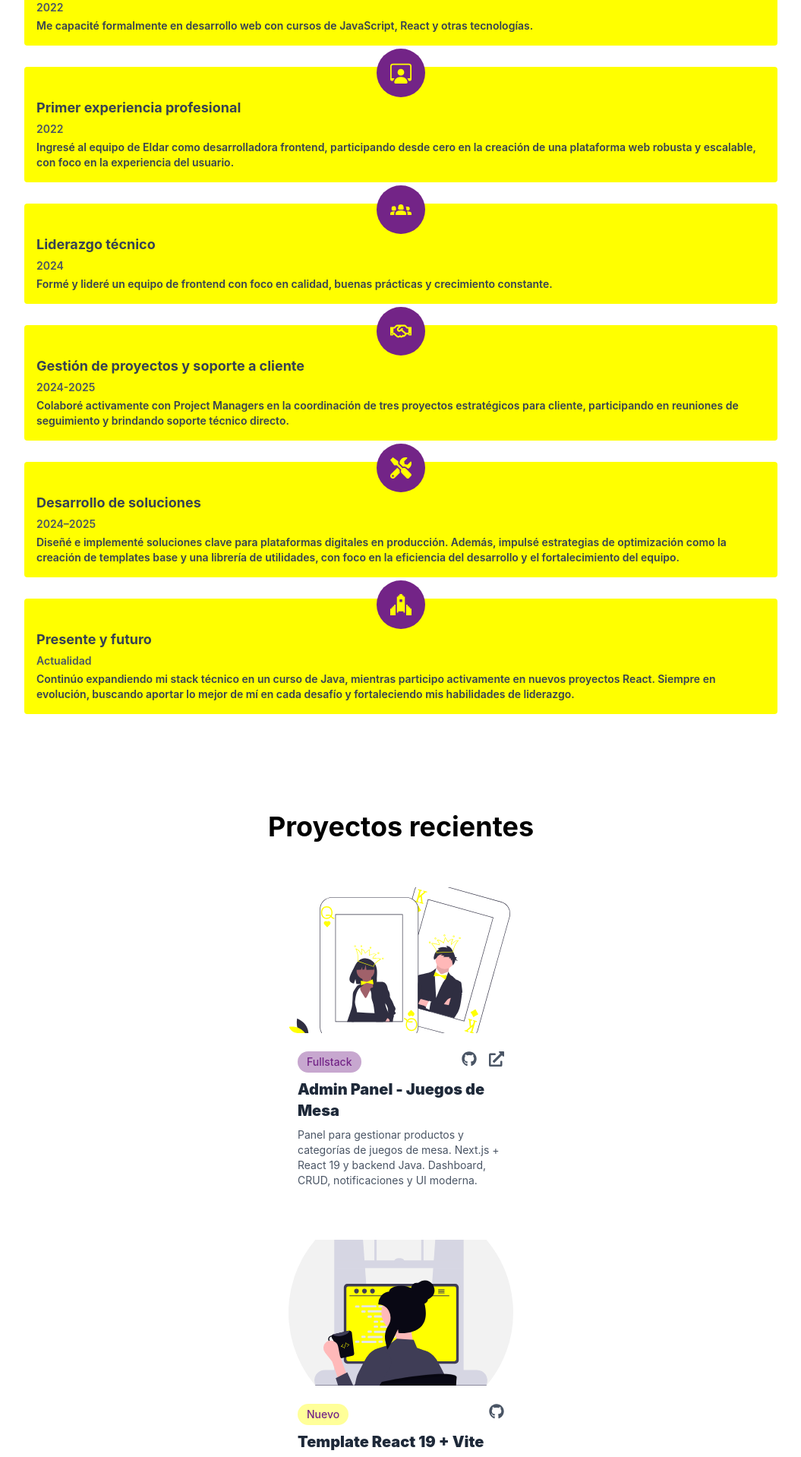
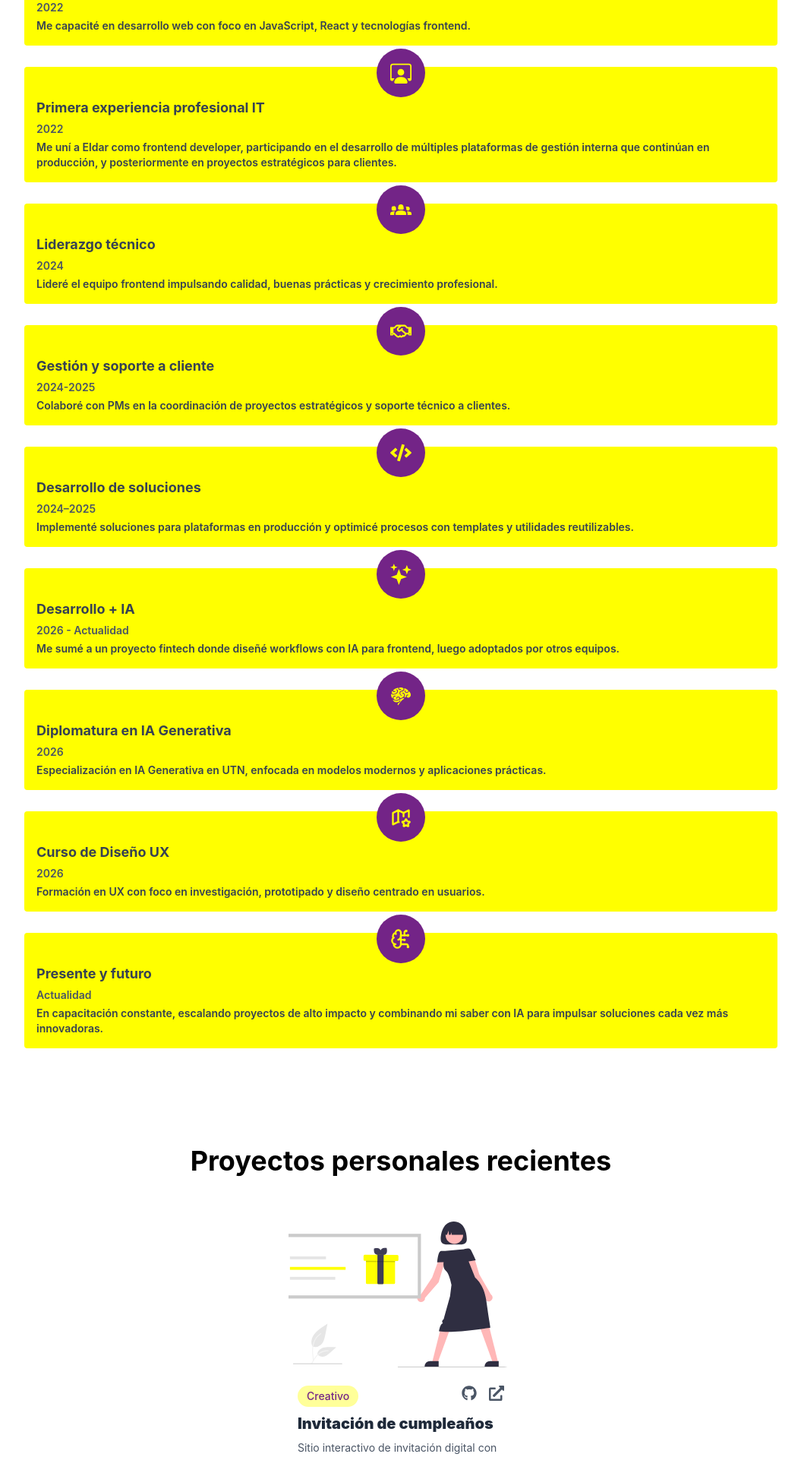
Before and after one commit to Nataliasoledadnavarro/portfolio-2025, a Next.js app: page / in a window 1280 px wide. Shown: the part 1080-2998 px from the top of the page at 76% size, without its empty margins (112-1167 px from the left). Built offline with nearby package versions, Linux system fonts and the light colour scheme.

Commit message:
feat: actualiza timeline y agrega nuevo proyecto al portfolio
- Optimización de textos del recorrido profesional
- Nueva card de proyecto "Invitación de cumpleaños"

```diff
--- a/src/components/sections/NewProjects.tsx
+++ b/src/components/sections/NewProjects.tsx
@@ -10,7 +10,7 @@ export default function NewProjects() {
   return (
     <section className="pt-28">
       <div className="container max-w-7xl mx-auto px-4">
-        <Titles text="Proyectos recientes" />
+        <Titles text="Proyectos personales recientes" />
         <motion.div
           className="grid grid-cols-1 md:grid-cols-3 gap-8"
           variants={staggerContainer}
--- a/src/contents/newProjects.ts
+++ b/src/contents/newProjects.ts
@@ -3,22 +3,32 @@ import { NewProjectProps } from "@/types";
 export const newProjects: NewProjectProps[] = [
   {
     id: 1,
+    title: "Invitación de cumpleaños",
+    description:
+      "Sitio interactivo de invitación digital con animaciones, diseño personalizado y experiencia responsive. Incluye integración con WhatsApp y Google Calendar para confirmar asistencia y agendar el evento.",
+    image: "/img/project_birthday.svg",
+    tag: { variant: "primary", name: "Creativo" },
+    githubLink: "https://github.com/Nataliasoledadnavarro/invitacion_cumple",
+    demoLink: "https://cumplo41.netlify.app/",
+  },
+  {
+    id: 2,
     title: "Admin Panel - Juegos de Mesa",
     description:
       "Panel para gestionar productos y categorías de juegos de mesa. Next.js + React 19 y backend Java. Dashboard, CRUD, notificaciones y UI moderna.",
     image: "/img/boardgames-admin.svg",
-    tag: {variant: 'secondary', name: "Fullstack"},
+    tag: { variant: "secondary", name: "Fullstack" },
     githubLink:
       "https://github.com/Nataliasoledadnavarro/boardgames-admin-panel-fe",
     demoLink: "https://boardgames-admin-panel-fe.vercel.app/",
   },
   {
-    id: 2,
+    id: 3,
     title: "Template React 19 + Vite",
     description:
       "Template base para proyectos con React 19, TypeScript, Tailwind CSS y Vite. Ideal para empezar rápido con las nuevas features.",
     image: "/img/template.svg",
-    tag: {variant: 'primary', name: "Nuevo"},
+    tag: { variant: "secondary", name: "Estrategia" },
     githubLink: "https://github.com/Nataliasoledadnavarro/template_react_19",
     demoLink: "",
   },
--- a/src/contents/timeline.tsx
+++ b/src/contents/timeline.tsx
@@ -1,8 +1,11 @@
 import { TimeLineItem } from "@/types";
-import { FaLaptopCode, FaReact, FaTools, FaRegHandshake } from "react-icons/fa";
-import { FaSpaceAwesome } from "react-icons/fa6";
+import { FaLaptopCode, FaReact, FaCode, FaRegHandshake } from "react-icons/fa";
 import { BsPersonWorkspace } from "react-icons/bs";
+import { TbMapStar } from "react-icons/tb";
 import { MdGroups2 } from "react-icons/md";
+import { GiBrain } from "react-icons/gi";
+import { IoSparklesSharp } from "react-icons/io5";
+import { LuBrainCircuit } from "react-icons/lu";
 
 export const timelineData: TimeLineItem[] = [
   {
@@ -18,15 +21,15 @@ export const timelineData: TimeLineItem[] = [
     icon: <FaReact className="h-7 w-7 text-primary" />,
     title: "Formación intensiva",
     description:
-      "Me capacité formalmente en desarrollo web con cursos de JavaScript, React y otras tecnologías.",
+      "Me capacité en desarrollo web con foco en JavaScript, React y tecnologías frontend.",
     year: "2022",
   },
   {
     side: "left",
     icon: <BsPersonWorkspace className="h-7 w-7 text-primary" />,
-    title: "Primer experiencia profesional",
+    title: "Primera experiencia profesional IT",
     description:
-      "Ingresé al equipo de Eldar como desarrolladora frontend, participando desde cero en la creación de una plataforma web robusta y escalable, con foco en la experiencia del usuario.",
+      "Me uní a Eldar como frontend developer, participando en el desarrollo de múltiples plataformas de gestión interna que continúan en producción, y posteriormente en proyectos estratégicos para clientes.",
     year: "2022",
   },
   {
@@ -34,31 +37,55 @@ export const timelineData: TimeLineItem[] = [
     icon: <MdGroups2 className="h-7 w-7 text-primary" />,
     title: "Liderazgo técnico",
     description:
-      "Formé y lideré un equipo de frontend con foco en calidad, buenas prácticas y crecimiento constante.",
+      "Lideré el equipo frontend impulsando calidad, buenas prácticas y crecimiento profesional.",
     year: "2024",
   },
   {
     side: "left",
     icon: <FaRegHandshake className="h-7 w-7 text-primary" />,
-    title: "Gestión de proyectos y soporte a cliente",
+    title: "Gestión y soporte a cliente",
     description:
-      "Colaboré activamente con Project Managers en la coordinación de tres proyectos estratégicos para cliente, participando en reuniones de seguimiento y brindando soporte técnico directo.",
+      "Colaboré con PMs en la coordinación de proyectos estratégicos y soporte técnico a clientes.",
     year: "2024-2025",
   },
   {
     side: "right",
-    icon: <FaTools className="h-7 w-7 text-primary" />,
+    icon: <FaCode className="h-7 w-7 text-primary" />,
     title: "Desarrollo de soluciones",
     description:
-      "Diseñé e implementé soluciones clave para plataformas digitales en producción. Además, impulsé estrategias de optimización como la creación de templates base y una librería de utilidades, con foco en la eficiencia del desarrollo y el fortalecimiento del equipo.",
+      "Implementé soluciones para plataformas en producción y optimicé procesos con templates y utilidades reutilizables.",
     year: "2024–2025",
   },
   {
     side: "left",
-    icon: <FaSpaceAwesome className="h-7 w-7 text-primary" />,
+    icon: <IoSparklesSharp className="h-7 w-7 text-primary" />,
+    title: "Desarrollo + IA",
+    description:
+      "Me sumé a un proyecto fintech donde diseñé workflows con IA para frontend, luego adoptados por otros equipos.",
+    year: "2026 - Actualidad",
+  },
+  {
+    side: "right",
+    icon: <GiBrain className="h-7 w-7 text-primary" />,
+    title: "Diplomatura en IA Generativa",
+    description:
+      "Especialización en IA Generativa en UTN, enfocada en modelos modernos y aplicaciones prácticas.",
+    year: "2026",
+  },
+  {
+    side: "left",
+    icon: <TbMapStar className="h-7 w-7 text-primary" />,
+    title: "Curso de Diseño UX",
+    description:
+      "Formación en UX con foco en investigación, prototipado y diseño centrado en usuarios.",
+    year: "2026",
+  },
+  {
+    side: "right",
+    icon: <LuBrainCircuit className="h-7 w-7 text-primary" />,
     title: "Presente y futuro",
     description:
-      "Continúo expandiendo mi stack técnico en un curso de Java, mientras participo activamente en nuevos proyectos React. Siempre en evolución, buscando aportar lo mejor de mí en cada desafío y fortaleciendo mis habilidades de liderazgo.",
+      "En capacitación constante, escalando proyectos de alto impacto y combinando mi saber con IA para impulsar soluciones cada vez más innovadoras.",
     year: "Actualidad",
   },
 ];
```
Also changed, not shown: public/img/project_birthday.svg (added).
